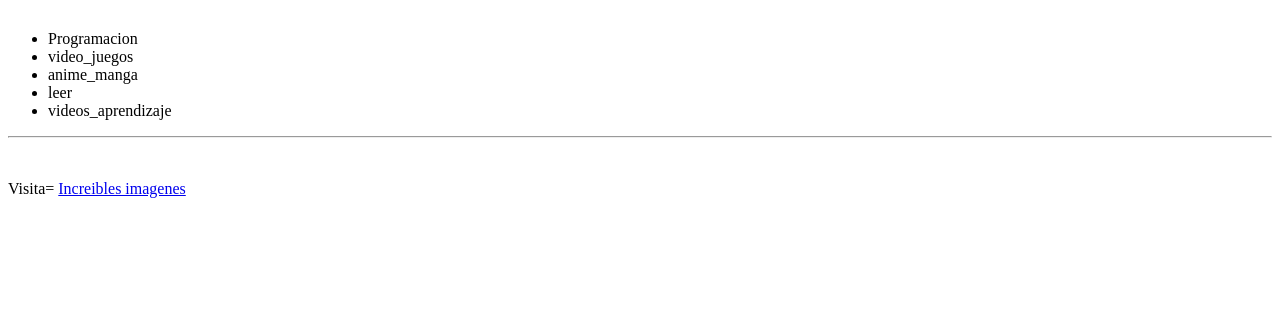
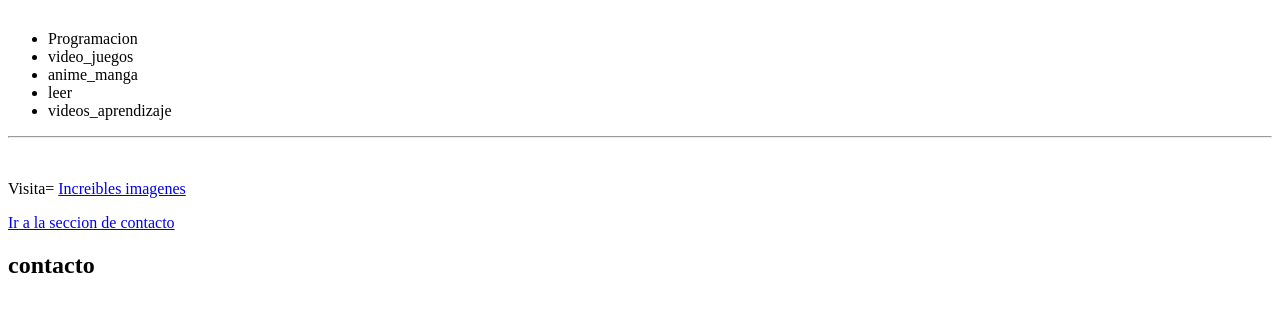
Before and after one commit to FabianGuar/Mi_primera_pagina_web, a plain HTML site: page index.html in a window 1280 px wide. Shown: the part 268-580 px from the top of the page. Drawn offline with Linux system fonts and the light colour scheme.

Commit message:
crear enlace interno

```diff
--- a/index.html
+++ b/index.html
@@ -31,7 +31,9 @@
     <!--hipervinculo en texto-->
     <p>Visita= <a href="https://www.google.com/url?sa=i&url=https%3A%2F%2Fwww.lacasadeel.net%2F2024%2F04%2Fsolo-leveling-polemica.html&psig=AOvVaw2uh4XJmUwMHmoxpRv421Wh&ust=1745964967879000&source=images&cd=vfe&opi=89978449&ved=0CBQQjRxqFwoTCOjA_sng-4wDFQAAAAAdAAAAABAJ">Increibles imagenes</a></p>
 
-    <!---->
+    <!--enlaces internos-->
+    <p><a href="#contacto"> Ir a la seccion de contacto</a></p>
+    <h2 id="contacto">contacto</h2>
 
 </body>
 </html>
```
